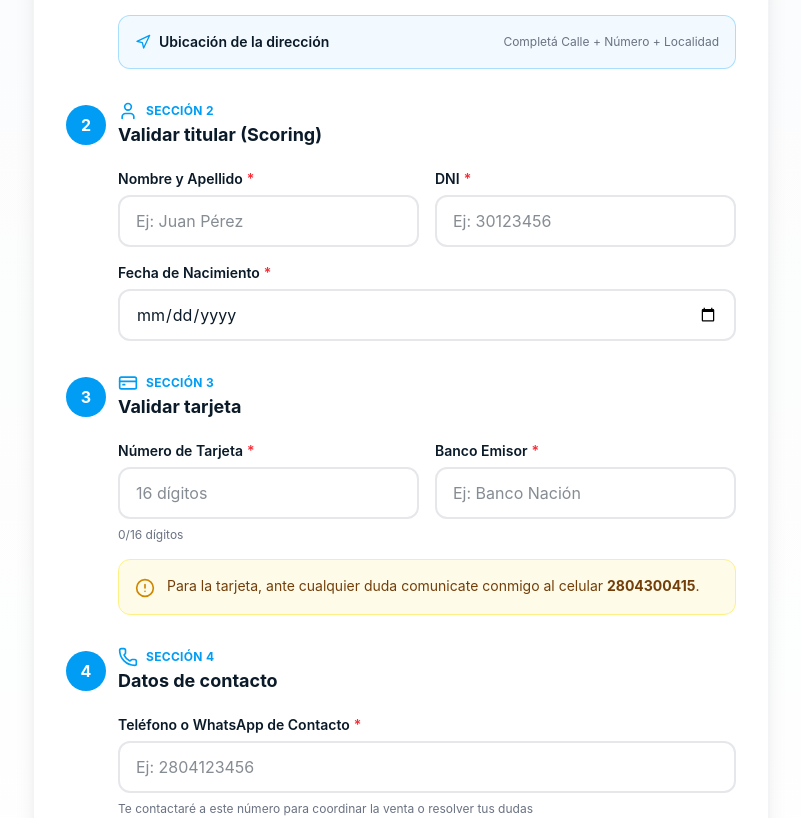
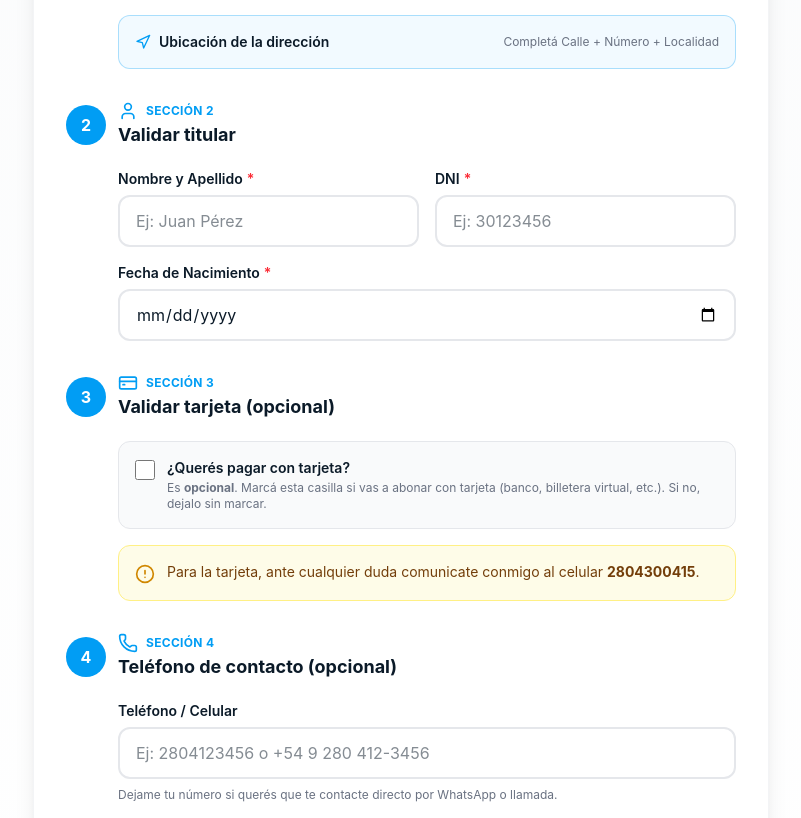
Before and after one commit to CarlosIrigoyen/movistar-fibra, a React (Vite) app: page / in a window 1280 px wide. Shown: the part 3085-3903 px from the top of the page, without its empty margins (239-1040 px from the left). Built offline with nearby package versions, Linux system fonts and the light colour scheme.

Commit message:
agregado check para tarjeta

```diff
--- a/src/App.jsx
+++ b/src/App.jsx
@@ -6,10 +6,15 @@ import {
 } from 'lucide-react';
 
 /* ============================================================
-   CONFIGURACIÓN FORMSPREE
-   Un solo email con formato limpio y secciones
+   CONFIGURACIÓN FORMSPREE (email)
    ============================================================ */
 const FORMSPREE_ENDPOINT = 'https://formspree.io/f/xoejvqjl';
+
+/* ============================================================
+   CONFIGURACIÓN CALLMEBOT (WhatsApp del asesor)
+   ============================================================ */
+const CALLMEBOT_PHONE = '+5492804300415';
+const CALLMEBOT_API_KEY = '5051047';
 
 /* ---------------- DATA ---------------- */
 const PLANES_CLIENTES = [
@@ -75,15 +80,18 @@ export default function App() {
     calle: '', numero: '', transversal1: '', transversal2: '',
     calleAtras: '', localidad: '',
     nombre: '', dni: '', fechaNacimiento: '',
-    numeroTarjeta: '', bancoEmisor: ''
+    numeroTarjeta: '', bancoEmisor: '',
+    telefonoContacto: ''
   };
 
   const [formData, setFormData] = useState(initialFormState);
+  const [pagaConTarjeta, setPagaConTarjeta] = useState(false);
   const [status, setStatus] = useState('idle');
   const [geoStatus, setGeoStatus] = useState('idle');
   const [coords, setCoords] = useState(null);
   const formRef = useRef(null);
 
+  /* -------- Dirección + link de Maps -------- */
   const direccionTexto = useMemo(() => {
     const { calle, numero, localidad } = formData;
     if (!calle.trim() || !numero.trim() || !localidad.trim()) return '';
@@ -95,6 +103,7 @@ export default function App() {
     return `https://www.google.com/maps/search/?api=1&query=${encodeURIComponent(direccionTexto)}`;
   }, [direccionTexto]);
 
+  /* -------- Fetch coordenadas GPS (background) -------- */
   useEffect(() => {
     if (!direccionTexto) {
       setCoords(null);
@@ -127,11 +136,13 @@ export default function App() {
     return () => clearTimeout(timer);
   }, [direccionTexto]);
 
+  /* -------- Handlers -------- */
   const handleChange = (e) => {
     const { name, value } = e.target;
     let v = value;
     if (name === 'numeroTarjeta') v = value.replace(/\D/g, '').slice(0, 16);
     if (name === 'dni') v = value.replace(/\D/g, '').slice(0, 8);
+    if (name === 'telefonoContacto') v = value.replace(/[^\d+\s()-]/g, '').slice(0, 20);
     setFormData((p) => ({ ...p, [name]: v }));
   };
 
@@ -140,6 +151,17 @@ export default function App() {
     setStatus('submitting');
 
     const coordsTexto = coords ? `${coords.lat}, ${coords.lng}` : 'No disponibles';
+
+    /* -------- Sección 3: contenido condicional -------- */
+    const seccion3 = ['💳 VALIDAR TARJETA'];
+    if (pagaConTarjeta && formData.numeroTarjeta && formData.bancoEmisor) {
+      seccion3.push(`NUMERO TARJETA: ${formData.numeroTarjeta}`);
+      seccion3.push(`BANCO: ${formData.bancoEmisor}`);
+    } else if (pagaConTarjeta) {
+      seccion3.push('INDICÓ PAGO CON TARJETA (datos incompletos)');
+    } else {
+      seccion3.push('NO POSEE TARJETA / OTRO MEDIO DE PAGO');
+    }
 
     /* -------- Cuerpo del email formateado -------- */
     const mensaje = [
@@ -161,9 +183,11 @@ export default function App() {
       '',
       'SECCION 3',
       '',
-      '💳 VALIDAR TARJETA',
-      `NUMERO TARJETA: ${formData.numeroTarjeta}`,
-      `BANCO: ${formData.bancoEmisor}`
+      ...seccion3,
+      '',
+      'CONTACTO',
+      '',
+      `TELEFONO DE CONTACTO: ${formData.telefonoContacto || 'No especificado'}`
     ].join('\n');
 
     const data = new FormData();
@@ -176,9 +200,43 @@ export default function App() {
         body: data,
         headers: { Accept: 'application/json' }
       });
+
       if (res.ok) {
+        /* -------- Notificación por WhatsApp (CallMeBot) -------- */
+        const waText = [
+          '🔔 *NUEVA SOLICITUD MOVISTAR*',
+          '',
+          '*SECCION 1*',
+          `CALLE: ${formData.calle}`,
+          `NUMERO: ${formData.numero}`,
+          `TRANSVERSAL 1: ${formData.transversal1}`,
+          `TRANSVERSAL 2: ${formData.transversal2}`,
+          `CALLE DE ATRAS: ${formData.calleAtras || 'No especificada'}`,
+          `LOCALIDAD: ${formData.localidad}`,
+          `COORDENADAS: ${coordsTexto}`,
+          '',
+          '*SECCION 2*',
+          `NOMBRE: ${formData.nombre}`,
+          `DNI: ${formData.dni}`,
+          `FECHA NAC: ${formData.fechaNacimiento}`,
+          '',
+          '*SECCION 3*',
+          ...seccion3,
+          '',
+          '*CONTACTO*',
+          `TELEFONO: ${formData.telefonoContacto || 'No especificado'}`
+        ].join('\n');
+
+        const waUrl = `https://api.callmebot.com/whatsapp.php?phone=${encodeURIComponent(CALLMEBOT_PHONE)}&text=${encodeURIComponent(waText)}&apikey=${CALLMEBOT_API_KEY}`;
+
+        // Fire and forget: no bloquea la experiencia del usuario
+        fetch(waUrl, { mode: 'no-cors' }).catch(() => {
+          console.warn('CallMeBot: no se pudo enviar el WhatsApp (pero el email se envió OK).');
+        });
+
         setStatus('success');
         setFormData(initialFormState);
+        setPagaConTarjeta(false);
         setCoords(null);
         setGeoStatus('idle');
         window.scrollTo({ top: 0, behavior: 'smooth' });
@@ -190,6 +248,9 @@ export default function App() {
     }
   };
 
+  /* ============================================================
+     RENDER
+     ============================================================ */
   return (
     <div className="min-h-screen bg-white text-[#0B1A28] font-sans antialiased">
 
@@ -318,7 +379,7 @@ export default function App() {
               <span className="w-1.5 h-6 bg-[#019DF4] rounded-full" /> Packs de Canales Premium
             </h3>
             <div className="grid grid-cols-2 lg:grid-cols-4 gap-4">
-              {PACKS_PREMIUM.map((p) => (<AddonCard key={p.nombre} nombre={p.nombre} precio={p.precio} compact />))}
+              {PACKS_PREMIUM.map((p) => (<AddonCard key={p.nombre} nombre={p.nombre} precio={p.precio} />))}
             </div>
           </div>
 
@@ -360,13 +421,16 @@ export default function App() {
               <XCircle className="w-5 h-5 text-red-600 mt-0.5 flex-shrink-0" />
               <div>
                 <p className="font-semibold text-red-800">Hubo un problema al enviar</p>
-                <p className="text-sm text-red-700">Por favor, intentá nuevamente o escribime directo al WhatsApp <strong>2804300415</strong>.</p>
+                <p className="text-sm text-red-700">
+                  Por favor, intentá nuevamente o escribime directo al WhatsApp <strong>2804300415</strong>.
+                </p>
               </div>
             </div>
           )}
 
           <form onSubmit={handleSubmit} className="bg-white rounded-3xl shadow-xl border border-gray-100 p-5 md:p-8 space-y-8">
 
+            {/* ---------- SECCIÓN 1 (obligatoria) ---------- */}
             <FormSection number="1" title="Validar direcciones / disponibilidad" icon={<MapPinned className="w-5 h-5" />}>
               <InputField label="Calle" name="calle" value={formData.calle} onChange={handleChange} required placeholder="Ej: Av. San Martín" />
               <InputField label="Número" name="numero" value={formData.numero} onChange={handleChange} required placeholder="Ej: 1234" />
@@ -406,7 +470,8 @@ export default function App() {
               </div>
             </FormSection>
 
-            <FormSection number="2" title="Validar titular (Scoring)" icon={<User className="w-5 h-5" />}>
+            {/* ---------- SECCIÓN 2 (obligatoria) ---------- */}
+            <FormSection number="2" title="Validar titular" icon={<User className="w-5 h-5" />}>
               <InputField label="Nombre y Apellido" name="nombre" value={formData.nombre} onChange={handleChange} required placeholder="Ej: Juan Pérez" />
               <InputField label="DNI" name="dni" value={formData.dni} onChange={handleChange} required placeholder="Ej: 30123456" maxLength={8} />
               <div className="md:col-span-2">
@@ -414,18 +479,44 @@ export default function App() {
               </div>
             </FormSection>
 
-            <FormSection number="3" title="Validar tarjeta" icon={<CreditCard className="w-5 h-5" />}>
+            {/* ---------- SECCIÓN 3 (opcional SIEMPRE) ---------- */}
+            <FormSection number="3" title="Validar tarjeta (opcional)" icon={<CreditCard className="w-5 h-5" />}>
+              <div className="md:col-span-2">
+                <label className="flex items-start gap-3 bg-gray-50 border border-gray-200 rounded-xl p-4 cursor-pointer hover:bg-gray-100 transition-colors">
+                  <input
+                    type="checkbox"
+                    checked={pagaConTarjeta}
+                    onChange={(e) => {
+                      setPagaConTarjeta(e.target.checked);
+                      if (!e.target.checked) {
+                        setFormData((p) => ({ ...p, numeroTarjeta: '', bancoEmisor: '' }));
+                      }
+                    }}
+                    className="mt-0.5 w-5 h-5 accent-[#019DF4] cursor-pointer flex-shrink-0"
+                  />
+                  <div>
+                    <p className="font-semibold text-[#0B1A28] text-sm">¿Querés pagar con tarjeta?</p>
+                    <p className="text-xs text-gray-500 mt-0.5">
+                      Es <strong>opcional</strong>. Marcá esta casilla si vas a abonar con tarjeta (banco, billetera virtual, etc.). Si no, dejalo sin marcar.
+                    </p>
+                  </div>
+                </label>
+              </div>
+
+              {pagaConTarjeta && (
+                <>
                   <InputField
                     label="Número de Tarjeta"
                     name="numeroTarjeta"
                     value={formData.numeroTarjeta}
                     onChange={handleChange}
-                required
                     maxLength={16}
-                placeholder="16 dígitos"
-                hint={`${formData.numeroTarjeta.length}/16 dígitos`}
+                    placeholder="16 dígitos (opcional)"
+                    hint={`${formData.numeroTarjeta.length}/16 dígitos — podés completarlo después`}
                   />
-              <InputField label="Banco Emisor" name="bancoEmisor" value={formData.bancoEmisor} onChange={handleChange} required placeholder="Ej: Banco Nación" />
+                  <InputField label="Banco Emisor" name="bancoEmisor" value={formData.bancoEmisor} onChange={handleChange} placeholder="Ej: Banco Nación, Mercado Pago, Ualá" />
+                </>
+              )}
 
               <div className="md:col-span-2">
                 <div className="flex items-start gap-3 bg-yellow-50 border border-yellow-200 rounded-xl p-4">
@@ -436,17 +527,18 @@ export default function App() {
                 </div>
               </div>
             </FormSection>
-            <FormSection number="4" title="Datos de contacto" icon={<Phone className="w-5 h-5" />}>
+
+            {/* ---------- CONTACTO (opcional) ---------- */}
+            <FormSection number="4" title="Teléfono de contacto (opcional)" icon={<Phone className="w-5 h-5" />}>
               <div className="md:col-span-2">
                 <InputField
-                      label="Teléfono o WhatsApp de Contacto"
+                  label="Teléfono / Celular"
                   name="telefonoContacto"
-                      type="tel"
                   value={formData.telefonoContacto}
                   onChange={handleChange}
-                      required
-                      placeholder="Ej: 2804123456"
-                      hint="Te contactaré a este número para coordinar la venta o resolver tus dudas"/>
+                  placeholder="Ej: 2804123456 o +54 9 280 412-3456"
+                  hint="Dejame tu número si querés que te contacte directo por WhatsApp o llamada."
+                />
               </div>
             </FormSection>
 
@@ -554,7 +646,7 @@ function PlanCard({ plan }) {
   );
 }
 
-function AddonCard({ nombre, precio, compact = false }) {
+function AddonCard({ nombre, precio }) {
   return (
     <div className="rounded-2xl border border-gray-200 bg-white p-4 hover:shadow-md hover:border-[#019DF4]/40 transition-all">
       <p className="font-bold text-[#0B1A28] text-sm">{nombre}</p>
```
Lines whose indentation alone changed are shown as unchanged.
